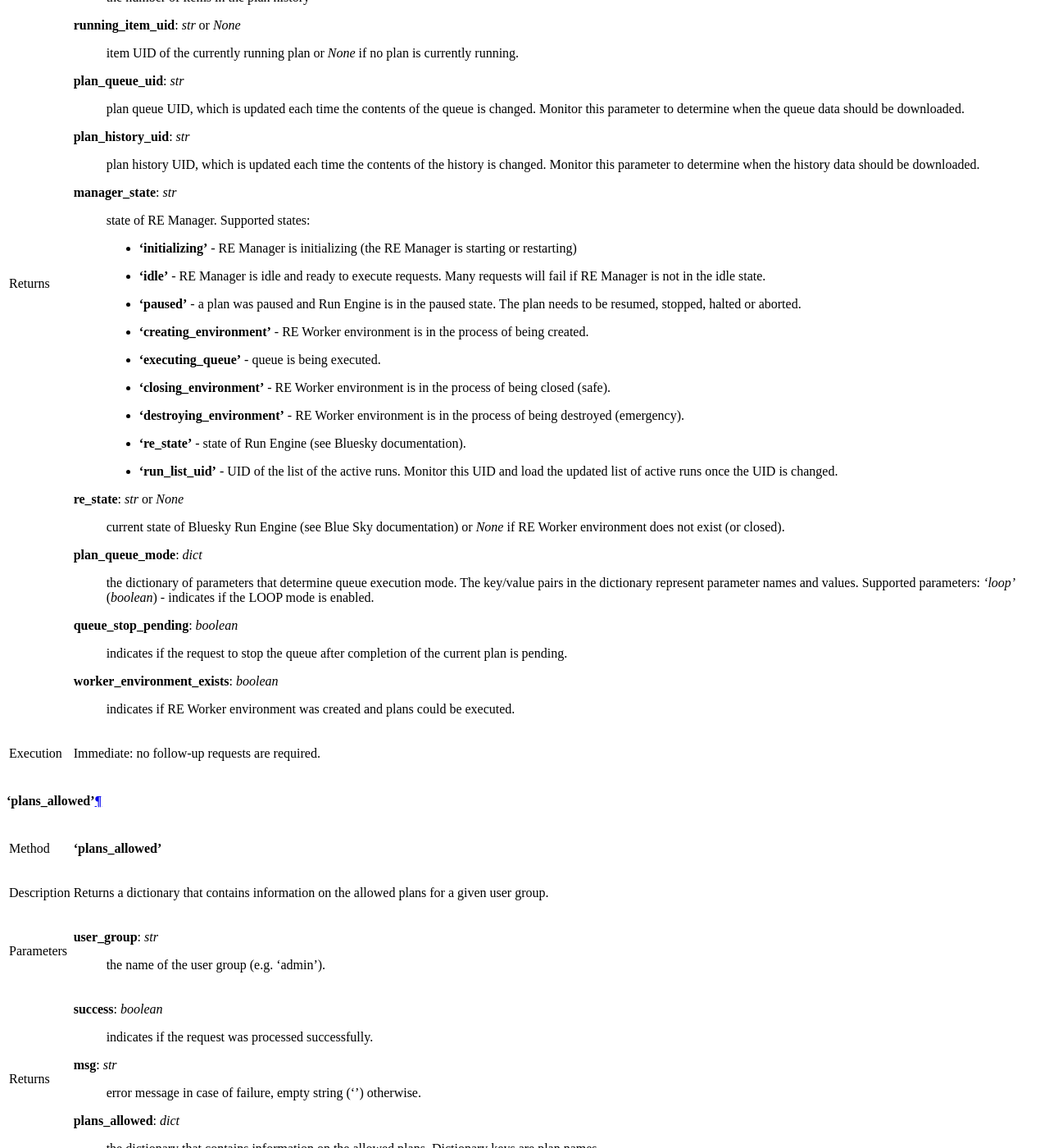
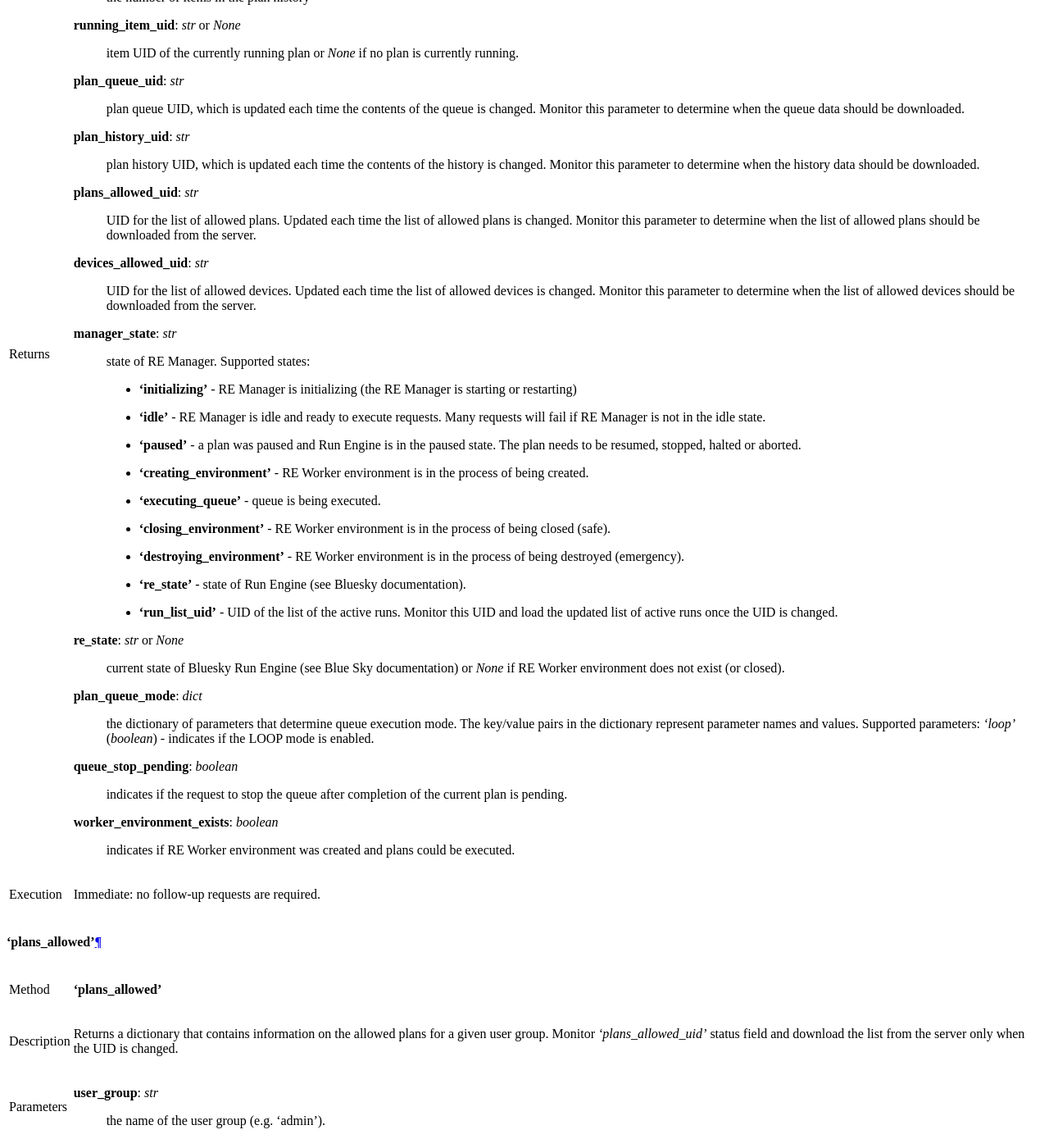
Before and after one commit to bluesky/bluesky-queueserver, a Sphinx documentation site: the page built from docs/source/re_manager_api.rst, in a window 1280 px wide and 1400 px high, scrolled down 3214 px. Shown: the whole window at 82% size. Built offline with Sphinx 7.4.7 and the Read the Docs theme 2.0.0, drawn with Linux system fonts in a browser that asks for light colours; some of the changed text lies outside the part shown.

Commit message:
ENH: return UID with the lists of available plans and devices

```diff
--- a/docs/source/re_manager_api.rst
+++ b/docs/source/re_manager_api.rst
@@ -180,6 +180,16 @@ Returns       **msg**: *str*
                  plan history UID, which is updated each time the contents of the history is changed.
                  Monitor this parameter to determine when the history data should be downloaded.
 
+              **plans_allowed_uid**: *str*
+                 UID for the list of allowed plans. Updated each time the list of allowed plans
+                 is changed. Monitor this parameter to determine when the list of allowed plans
+                 should be downloaded from the server.
+
+              **devices_allowed_uid**: *str*
+                 UID for the list of allowed devices. Updated each time the list of allowed devices
+                 is changed. Monitor this parameter to determine when the list of allowed devices
+                 should be downloaded from the server.
+
               **manager_state**: *str*
                   state of RE Manager. Supported states:
 
@@ -236,7 +246,8 @@ Execution     Immediate: no follow-up requests are required.
 Method        **'plans_allowed'**
 ------------  -----------------------------------------------------------------------------------------
 Description   Returns a dictionary that contains information on the allowed plans for a given user
-              group.
+              group. Monitor *'plans_allowed_uid'* status field and download the list from the
+              server only when the UID is changed.
 ------------  -----------------------------------------------------------------------------------------
 Parameters    **user_group**: *str*
                   the name of the user group (e.g. 'admin').
@@ -250,6 +261,9 @@ Returns       **success**: *boolean*
               **plans_allowed**: *dict*
                   the dictionary that contains information on the allowed plans.
                   Dictionary keys are plan names.
+
+              **plans_allowed_uid**: *str*
+                  UID of the list of allowed plans
 ------------  -----------------------------------------------------------------------------------------
 Execution     Immediate: no follow-up requests are required.
 ============  =========================================================================================
@@ -264,7 +278,8 @@ Execution     Immediate: no follow-up requests are required.
 Method        **'devices_allowed'**
 ------------  -----------------------------------------------------------------------------------------
 Description   Returns a dictionary that contains information on the allowed devices for a given user
-              group.
+              group. Monitor *'devices_allowed_uid'* status field and download the list from the
+              server only when the UID is changed.
 ------------  -----------------------------------------------------------------------------------------
 Parameters    **user_group**: *str*
                   the name of the user group (e.g. 'admin').
@@ -278,6 +293,9 @@ Returns       **success**: *boolean*
               **devices_allowed**: *dict*
                   the dictionary that contains information on the allowed devices.
                   Dictionary keys are device names.
+
+              **devices_allowed_uid**: *str*
+                  UID of the list of allowed devices
 ------------  -----------------------------------------------------------------------------------------
 Execution     Immediate: no follow-up requests are required.
 ============  =========================================================================================
```
Also changed, not shown: 2 other files.
